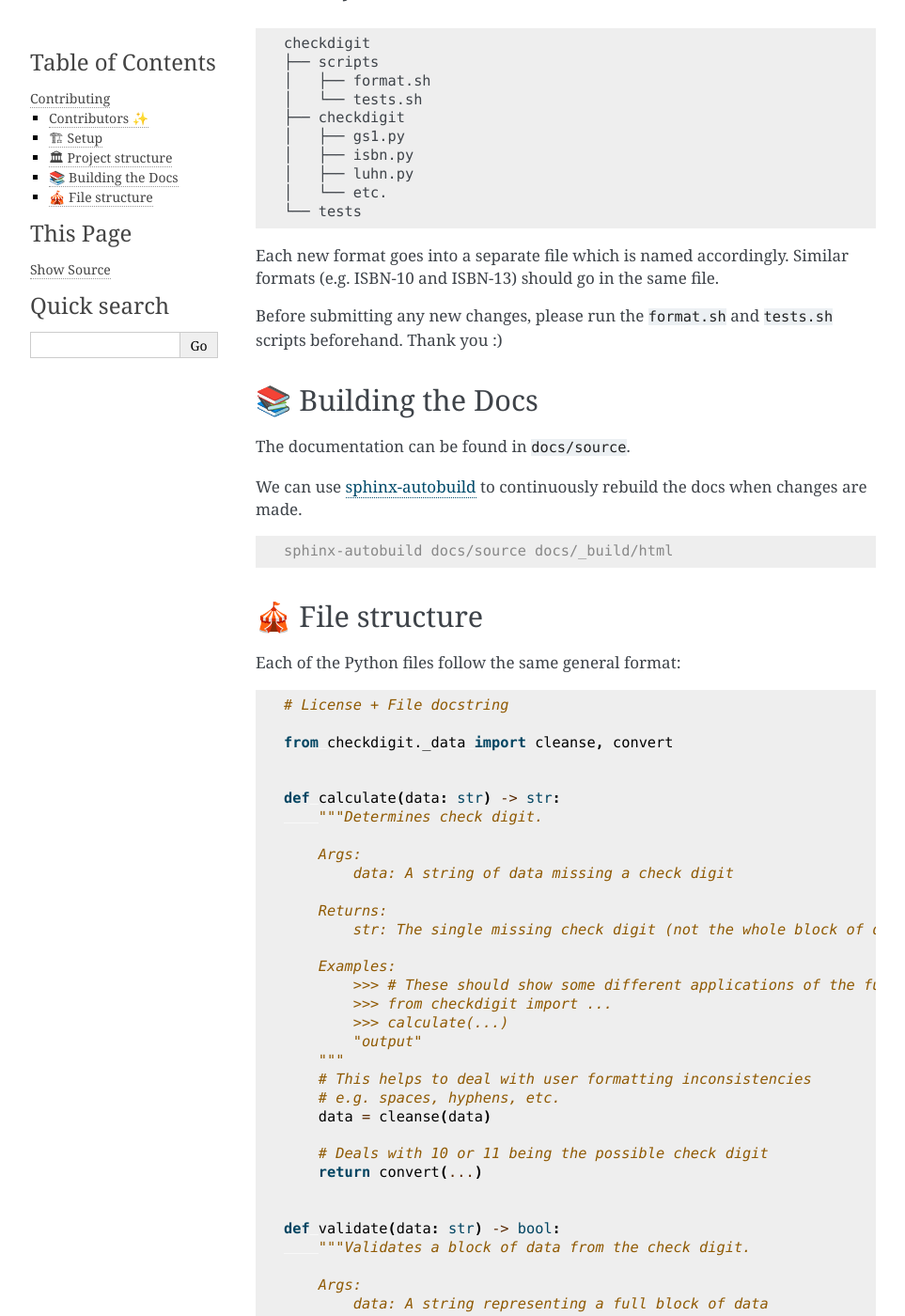
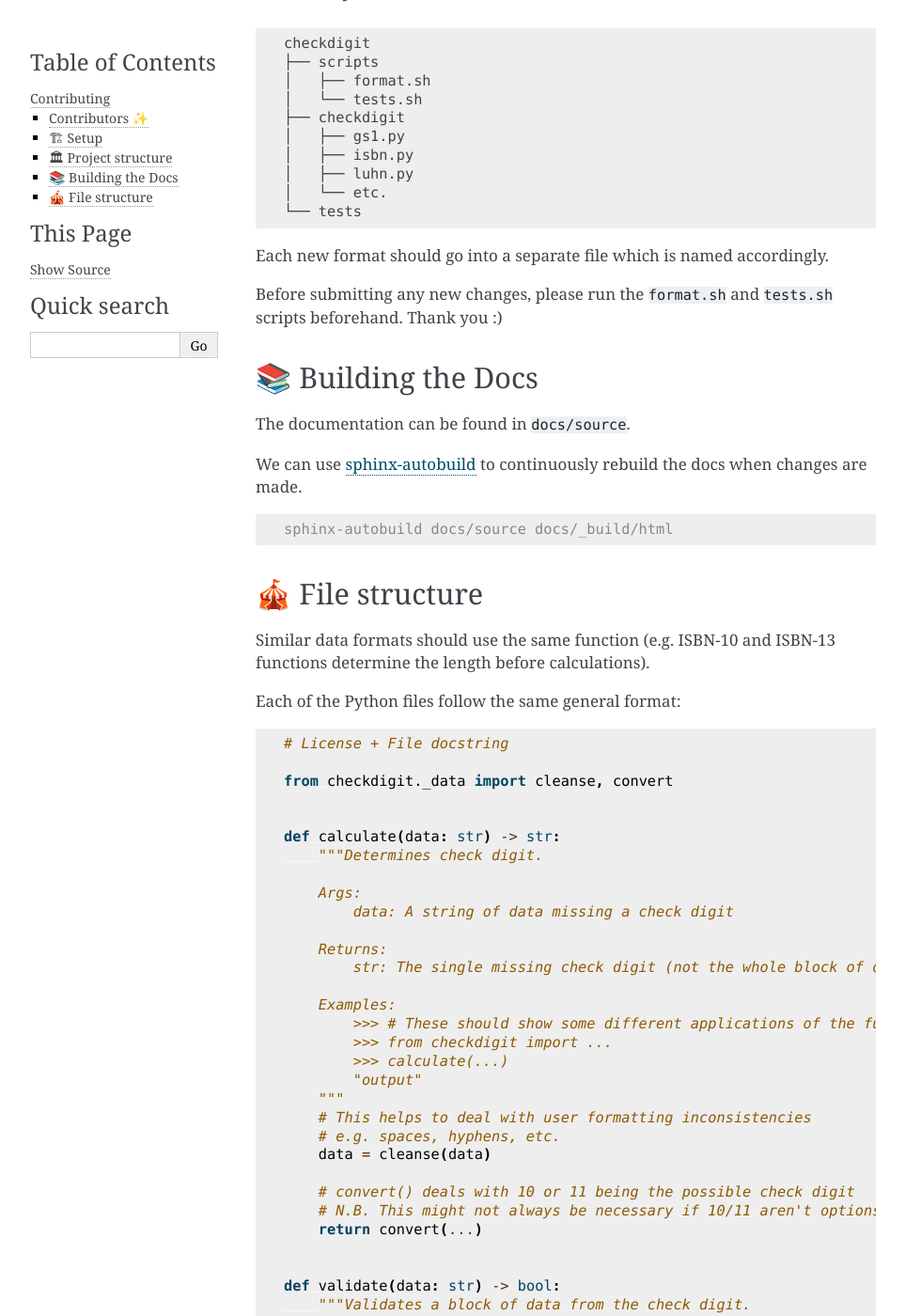
Before and after one commit to harens/checkdigit, a Sphinx documentation site: the page built from docs/source/contributing.rst, in a window 1280 px wide and 1400 px high, scrolled down 936 px. Shown: the whole window at 94% size, without its empty margins (148-1111 px from the left). Built offline with Sphinx 7.4.7, drawn with Linux system fonts in a browser that asks for light colours; some of the changed text lies outside the part shown.

Commit message:
Update project structure guidance

```diff
--- a/docs/source/contributing.rst
+++ b/docs/source/contributing.rst
@@ -64,8 +64,7 @@ First, fork the `GitHub project <https://github.com/harens/checkdigit>`_ to your
     │   └── etc.
     └── tests
 
-Each new format goes into a separate file which is named accordingly. Similar formats (e.g. ISBN-10 and ISBN-13)
-should go in the same file.
+Each new format should go into a separate file which is named accordingly.
 
 Before submitting any new changes, please run the :code:`format.sh` and :code:`tests.sh` scripts beforehand. Thank you :)
 
@@ -82,6 +81,8 @@ We can use `sphinx-autobuild <https://github.com/executablebooks/sphinx-autobuil
 
 🎪 File structure
 ------------------
+
+Similar data formats should use the same function (e.g. ISBN-10 and ISBN-13 functions determine the length before calculations).
 
 Each of the Python files follow the same general format:
 
@@ -111,7 +112,8 @@ Each of the Python files follow the same general format:
         # e.g. spaces, hyphens, etc.
         data = cleanse(data)
 
-        # Deals with 10 or 11 being the possible check digit
+        # convert() deals with 10 or 11 being the possible check digit
+        # N.B. This might not always be necessary if 10/11 aren't options (e.g. binary parity)
         return convert(...)
 
 
```
Also changed, not shown: other parts of docs/source/contributing.rst (+0 -2 lines).
